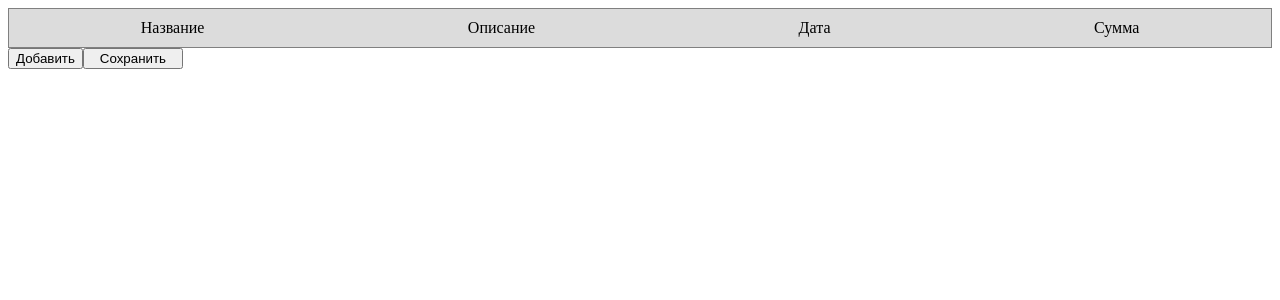
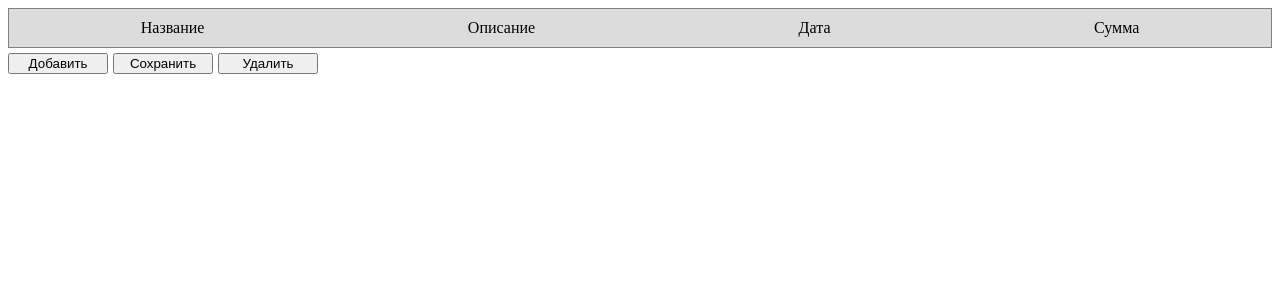
Before and after one commit to Bas19770122/CMS_GRID, a PHP site: page / in a window 1280 px wide. Shown: the top 300 px of the page. Run offline with PHP 8.4, Linux system fonts and the light colour scheme; data that the repository does not hold is empty.

Commit message:
no message

```diff
--- a/CMS_GRID/grid.css
+++ b/CMS_GRID/grid.css
@@ -7,6 +7,7 @@
 .cell_class{
     position: relative;
     min-height: 20px;
+    border: 1px solid gainsboro;
 }
 
 .header_class{
@@ -39,6 +40,30 @@
     background-color: azure;
 }
 
+
+.Selected{
+    border: 1px solid black;
+    background-color: gainsboro;
+}
+
+.Deleted{
+    background-color: coral;
+}
+
+button.insert{
+    width:100px;
+    margin-top: 5px;
+    margin-right: 5px;
+}
+
 button.save{
     width:100px;
+    margin-top: 5px;
+    margin-right: 5px;
 }
+
+button.delete{
+    width:100px;
+    margin-top: 5px;
+    margin-right: 5px;
+}
--- a/CMS_GRID/grid.js
+++ b/CMS_GRID/grid.js
@@ -1,4 +1,45 @@
 $(document).ready(function () {
+
+
+
+    $('body').delegate('.grid_cont .cell_class', 'click', function (e) {
+
+        elem = $(this);
+        elem.parent().find('.cell_class').removeClass('Selected');
+        elem.addClass('Selected');
+
+
+    });
+
+    $('body').delegate('.grid_cont .delete', 'click', function (e) {
+
+
+        function set_deleted(id) {
+            var rw = JSON.parse($('#json_' + id).text());
+            for (var key in rw)
+            {
+                if (rw[key][0]['type'] == 3)
+                    $('#' + id + ' .cell_class[row=' + parseInt(key) + ']').addClass('Deleted');
+            }
+        }
+
+        elem = $(this);
+        id = elem.parent().find('.grid_class').eq(0).attr('id');
+
+        rowno = elem.parent().find('.Selected').attr('row');
+
+        jsn = JSON.parse($('#json_' + id).text());
+
+        jsn[rowno][0]['type'] = 3;
+
+        rcds = JSON.stringify(jsn);
+        $('#json_' + id).empty();
+        $('#json_' + id).append(rcds);
+
+        set_deleted(id);
+
+
+    });
 
     $('body').delegate('.grid_cont .insert', 'click', function (e) {
 
--- a/CMS_GRID/grid.php
+++ b/CMS_GRID/grid.php
@@ -22,6 +22,14 @@ if (isset($_POST['action'])) {
         echo $data;
         exit();
     }
+   /* if ($_POST['action'] == 'delete') {
+        session_start();
+        $gr = new grid;
+        $gr->id = $_POST['id'];
+        $data = $gr->DelRec($_POST['data']);
+        echo $data;
+        exit();
+    }*/
 }
 
 class grid {
@@ -58,24 +66,6 @@ class grid {
             $adddata = $adddata . '<div class=cell_class col=' . ($j) . ' row=' . count($data) . '>' . $val . '</div>';
         }
 
-        /*
-          $data = json_decode($js, true);
-          $adddata = '';
-          foreach ($data as $i => $r) { // data from json
-          $val = 'Новая строка';
-          foreach ($r as $j => $c) {
-          if ($j == 0) {
-          $newrec[] = ['type' => 1];
-          } else {
-          $newrec[] = '';
-          $adddata = $adddata.'<div class=cell_class col='.($j-1).' row='.count($data).'>'.$val.'</div>';
-          $val = '';
-          }
-          }
-          break;
-          }
-         */
-
         $data[] = $newrec;
 
         $js = [];
@@ -84,10 +74,11 @@ class grid {
 
         return $this->Data_JS($js);
     }
+/*
+    public function DelRec($js) {
 
-    public function DelRec($js) {
-        return $js;
-    }
+        return $this->ModRec($js);
+    }*/
 
     public function ModRec($js) {
         global $server;
@@ -101,27 +92,9 @@ class grid {
 
         $mysqli->multi_query($sql);
 
-        //    $mysqli->commit();
-        //  $mysqli->close();
-        // sleep(1);
-        //
-
         $info = $_SESSION['info_' . $this->id];
 
         $this->refresh($info);
-
-        // if all ok
-        /*
-          $data = json_decode($js, true);
-          foreach ($data as $i => $r) { // data from json
-          if ($r[0]['type'] == 1) {
-          $data[$i][0]['type'] = 0;
-          }
-          if ($r[0]['type'] == 2) {
-          $data[$i][0]['type'] = 0;
-          }
-          }
-         */
 
         $res = [];
 
@@ -233,6 +206,31 @@ class grid {
                         }
                     }
                     $sql .= 'update ' . $t . ' set ' . $fld . ' where ' . $fn . ' = ' . $fv . ';';
+                }
+            }
+            ///
+            if ($r[0]['type'] == 3) { // data was deleted
+                foreach (array_reverse($ids) as $t => $f) { // table circle
+                    $fn = '';
+                    foreach ($field_list as $j => $fm) { // all field circle
+                        if ($f == $fm['syn']) {
+                            $fn = $fm['name'];
+                            break;
+                        }
+                    }
+                    $fv = '';
+                    foreach ($all_data as $ii => $dd) { // get id value
+                        if ($ii == $i) {
+                            foreach ($dd as $jj => $ff) {
+                                if ($f == $jj) {
+                                    $fv = $ff;
+                                    break;
+                                }
+                            }
+                            break;
+                        }
+                    }
+                    $sql .= 'delete from ' . $t . ' where ' . $fn . ' = ' . $fv . ';';
                 }
             }
         }
--- a/CMS_GRID/index.php
+++ b/CMS_GRID/index.php
@@ -100,6 +100,11 @@ $gr->info = [
         "type"=>"button",
         "text"=>"Сохранить",
         "class"=>"save"
+    ],
+    [
+        "type"=>"button",
+        "text"=>"Удалить",
+        "class"=>"delete"
     ]
 ];
 
```
Lines whose indentation alone changed are shown as unchanged.
